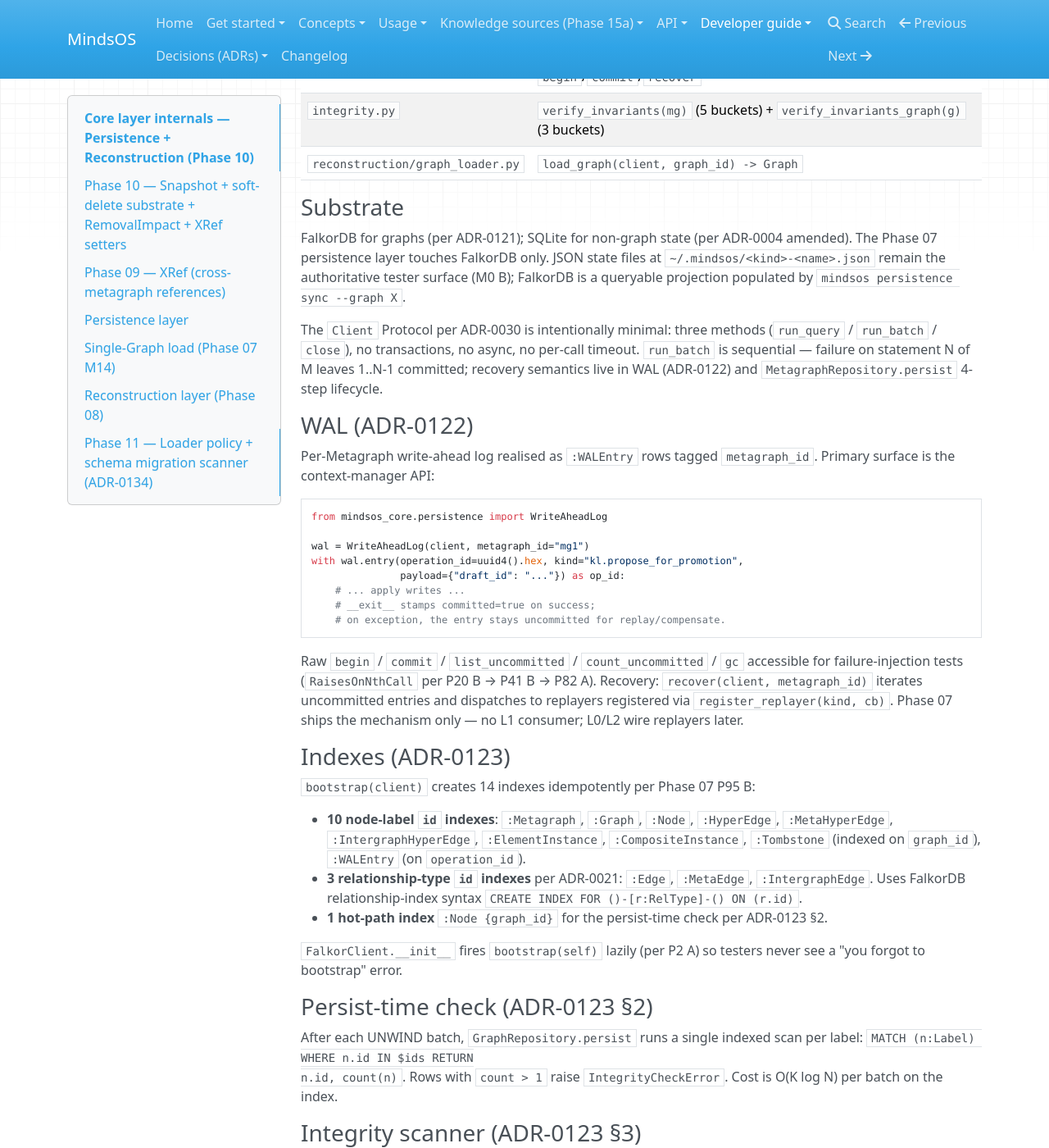
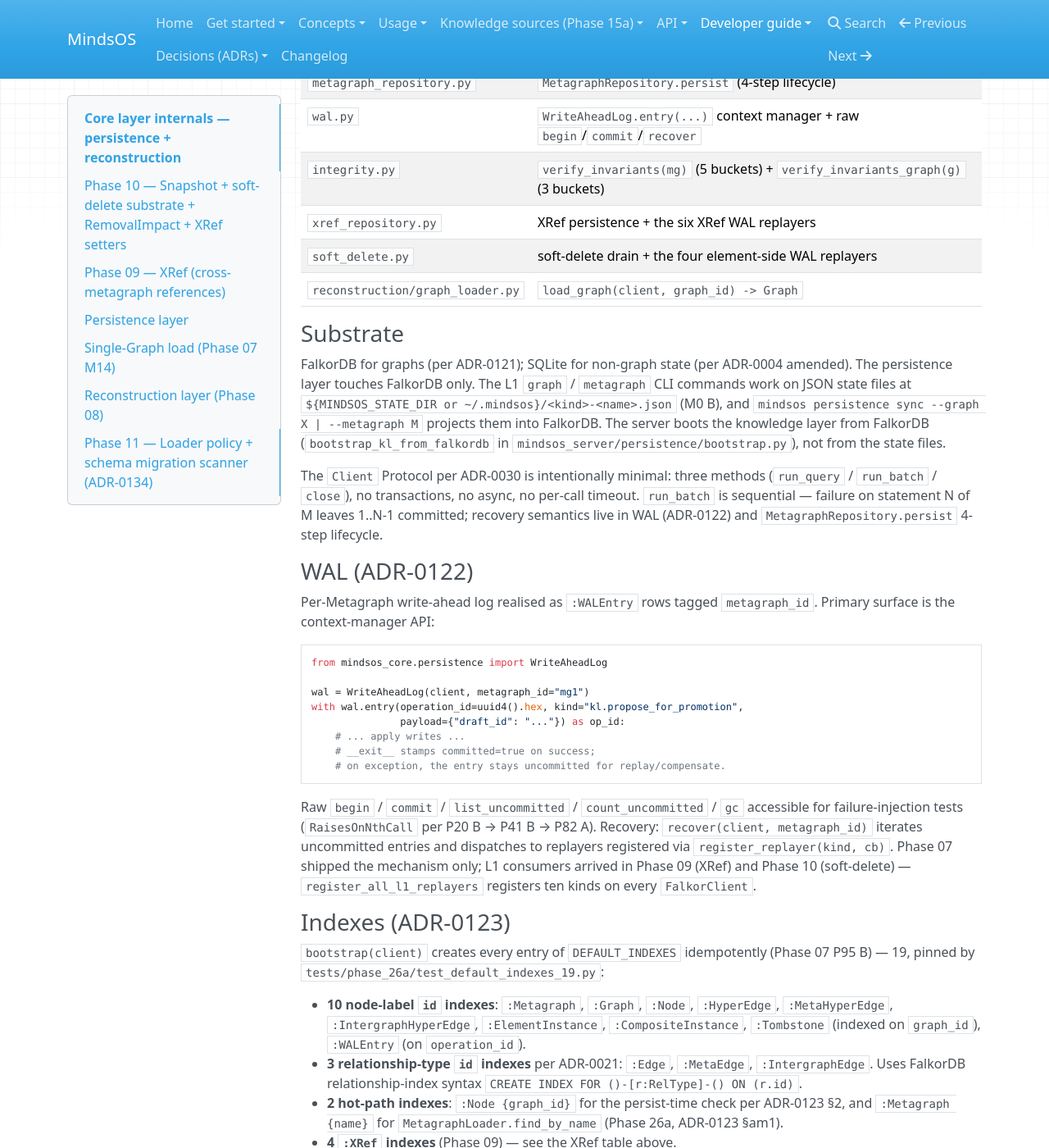
Before and after one commit to halvim/mindsos, an MkDocs documentation site: the page built from docs/dev/internals/core.md, in a window 1280 px wide and 1400 px high, scrolled down 2524 px. Shown: the whole window at 82% size. Built offline with MkDocs 1.6.1, drawn with Linux system fonts in a browser that asks for light colours; nearby versions of some CDN libraries; some of the changed text lies outside the part shown.

Commit message:
docs: verify internals/core.md against f0acd7f - 20 false claims fixed (#235)
Co-Authored-By: Claude Opus 5 <noreply@anthropic.com>

Claude-Session: https://claude.ai/code/session_015DsVGzaAWuc6NwF2cr1RfU

````diff
--- a/docs/dev/internals/core.md
+++ b/docs/dev/internals/core.md
@@ -1,11 +1,15 @@
 ---
 last_confirmed_phase: 10
-verified_at: unverified
+verified_at: f0acd7f
 ---
 
-# Core layer internals — Persistence + Reconstruction (Phase 10)
+# Core layer internals — persistence + reconstruction
 
-This page documents the persistence-layer mechanics for `mindsos_core`.
+This page documents the persistence and reconstruction mechanics for
+`mindsos_core`. It is organised by the phase that shipped each piece
+(07–11); a sentence under a phase heading that says what that phase
+shipped is a dated record, and anything stated in the present tense is
+checked against the tree at `verified_at`.
 The substrate decisions live in the ADRs under `docs/decisions/adr/` in this
 repo (see [Repo layout](../repo-layout.md)).
 
@@ -18,7 +22,7 @@ Cross-references:
 - [ADR-0126](../../decisions/adr/0126-async-client-via-thread-pool-wrapper.md) — AsyncClient via `asyncio.to_thread`.
 - [ADR-0127](../../decisions/adr/0127-optimistic-concurrency-on-global-writes.md) — OCC on Global writes.
 - [ADR-0130](../../decisions/adr/0130-property-bag-on-metagraph-graph.md) — `_props_json` encoding (Accepted in Phase 09).
-- [ADR-0128](../../decisions/adr/0128-hybrid-xref-cross-metagraph-refs.md) — hybrid XRef primitive (Phase 09; Proposed until Phase 14 L2 consumer).
+- [ADR-0128](../../decisions/adr/0128-hybrid-xref-cross-metagraph-refs.md) — hybrid XRef primitive (Phase 09).
 - [ADR-0142](../../decisions/adr/0142-xref-cutover-for-ref-global.md) — XRef cutover (Phase 09 ships L1 commitment).
 
 ## Phase 10 — Snapshot + soft-delete substrate + RemovalImpact + XRef setters
@@ -69,8 +73,8 @@ in WAL is a real bug; the exception now propagates as
 
 **Dirty-tracking on `Metagraph`.** `mg._xrefs_dirty: Set[str]` tracks
 XRefs added programmatically without a `_persist_client` attached.
-`MetagraphRepository.persist(mg)` drains this set after the standard
-4-step lifecycle; atomic clear at end-of-loop survives partial-crash
+`MetagraphRepository.persist(mg)` drains this set inside step 1 of the
+4-step lifecycle (step 1g, before the WAL and observer steps); atomic clear at end-of-loop survives partial-crash
 retries (MERGE idempotency makes duplicate writes safe).
 
 **State-file v=3 → v=4.** Adds `xrefs[]` array. `_v3_to_v4(state)`
@@ -89,35 +93,41 @@ extend the same line; tests assert by key, not by position.
 **XRefLoader subscription.** `attach_xref_loader(mg)` is the
 idempotent helper that subscribes the loader to `mg`'s after-load
 observer queue. The callback reads `mg._persist_client` at fire time
-(set transiently by `MetagraphLoader.load` line 226 +
-`.refresh` line 324). PB-9 clear-first semantics: every refresh
+(set transiently by `MetagraphLoader.load` and
+`MetagraphLoader.refresh`). PB-9 clear-first semantics: every refresh
 clears `mg.xrefs` + inverse indexes + identity registrations +
 `_xrefs_dirty` BEFORE re-populating from the DB.
 
 ## Persistence layer
 
-The persistence package lives at `mindsos_core/persistence/` and ships
-five modules + a `reconstruction/graph_loader.py` sibling for the
-single-Graph load path:
+The persistence package lives at `mindsos_core/persistence/`; the
+reconstruction (load) side lives at `mindsos_core/reconstruction/`.
+The modules this page covers (not the full listing — `ls` answers
+that):
 
 | Module | Surface |
 |--------|---------|
 | `client.py`         | `Client` Protocol, `FalkorClient`, `InMemoryClient`, `QueryResult` |
 | `async_client.py`   | `AsyncClient` Protocol, `ThreadPoolAsyncClient` |
-| `bootstrap.py`      | `bootstrap(client)`, `DEFAULT_INDEXES` (14 entries) |
+| `bootstrap.py`      | `bootstrap(client)`, `DEFAULT_INDEXES`, `register_all_l1_replayers(client)` |
 | `graph_repository.py`     | `GraphRepository.persist` / `update_*_properties` / `remove_*` |
 | `metagraph_repository.py` | `MetagraphRepository.persist` (4-step lifecycle) |
 | `wal.py`            | `WriteAheadLog.entry(...)` context manager + raw `begin`/`commit`/`recover` |
 | `integrity.py`      | `verify_invariants(mg)` (5 buckets) + `verify_invariants_graph(g)` (3 buckets) |
+| `xref_repository.py` | XRef persistence + the six XRef WAL replayers |
+| `soft_delete.py`    | soft-delete drain + the four element-side WAL replayers |
 | `reconstruction/graph_loader.py` | `load_graph(client, graph_id) -> Graph` |
 
 ### Substrate
 
 FalkorDB for graphs (per ADR-0121); SQLite for non-graph state (per
-ADR-0004 amended). The Phase 07 persistence layer touches FalkorDB
-only. JSON state files at `~/.mindsos/<kind>-<name>.json` remain the
-authoritative tester surface (M0 B); FalkorDB is a queryable
-projection populated by `mindsos persistence sync --graph X`.
+ADR-0004 amended). The persistence layer touches FalkorDB only. The
+L1 `graph` / `metagraph` CLI commands work on JSON state files at
+`${MINDSOS_STATE_DIR or ~/.mindsos}/<kind>-<name>.json` (M0 B), and
+`mindsos persistence sync --graph X | --metagraph M` projects them into
+FalkorDB. The server boots the knowledge layer from FalkorDB
+(`bootstrap_kl_from_falkordb` in `mindsos_server/persistence/bootstrap.py`),
+not from the state files.
 
 The `Client` Protocol per ADR-0030 is intentionally minimal: three
 methods (`run_query` / `run_batch` / `close`), no transactions, no
@@ -145,12 +155,16 @@ Raw `begin` / `commit` / `list_uncommitted` / `count_uncommitted` /
 `gc` accessible for failure-injection tests (`RaisesOnNthCall` per
 P20 B → P41 B → P82 A). Recovery: `recover(client, metagraph_id)`
 iterates uncommitted entries and dispatches to replayers registered
-via `register_replayer(kind, cb)`. Phase 07 ships the mechanism only —
-no L1 consumer; L0/L2 wire replayers later.
+via `register_replayer(kind, cb)`. Phase 07 shipped the mechanism
+only; L1 consumers arrived in Phase 09 (XRef) and Phase 10
+(soft-delete) — `register_all_l1_replayers` registers ten kinds on
+every `FalkorClient`.
 
 ### Indexes (ADR-0123)
 
-`bootstrap(client)` creates 14 indexes idempotently per Phase 07 P95 B:
+`bootstrap(client)` creates every entry of `DEFAULT_INDEXES`
+idempotently (Phase 07 P95 B) — 19, pinned by
+`tests/phase_26a/test_default_indexes_19.py`:
 
 - **10 node-label `id` indexes**: `:Metagraph`, `:Graph`, `:Node`,
   `:HyperEdge`, `:MetaHyperEdge`, `:IntergraphHyperEdge`,
@@ -159,11 +173,14 @@ no L1 consumer; L0/L2 wire replayers later.
 - **3 relationship-type `id` indexes** per ADR-0021: `:Edge`,
   `:MetaEdge`, `:IntergraphEdge`. Uses FalkorDB relationship-index
   syntax `CREATE INDEX FOR ()-[r:RelType]-() ON (r.id)`.
-- **1 hot-path index** `:Node {graph_id}` for the persist-time check
-  per ADR-0123 §2.
+- **2 hot-path indexes**: `:Node {graph_id}` for the persist-time check
+  per ADR-0123 §2, and `:Metagraph {name}` for
+  `MetagraphLoader.find_by_name` (Phase 26a, ADR-0123 §am1).
+- **4 `:XRef` indexes** (Phase 09) — see the XRef table above.
 
-`FalkorClient.__init__` fires `bootstrap(self)` lazily (per P2 A) so
-testers never see a "you forgot to bootstrap" error.
+`FalkorClient.__init__` fires `bootstrap(self)` and then
+`register_all_l1_replayers(self)` (per P2 A) so testers never see a
+"you forgot to bootstrap" error.
 
 ### Persist-time check (ADR-0123 §2)
 
@@ -184,17 +201,19 @@ in-memory and emits 5 buckets:
 3. `orphan_hyperedges` — HyperEdges with zero members.
 4. `orphan_metaedges` — MetaEdge / MetaHyperEdge referencing graphs
    not present.
-5. `dangling_tombstones` — Phase 10 territory; empty in Phase 07.
+5. `dangling_tombstones` — reserved; the scanner always reports it
+   empty (nothing populates it).
 
 Sibling `verify_invariants_graph(graph) -> PartialIntegrityReport`
 runs the 3 graph-internal buckets (Phase 07 P98 A) and powers
-`mindsos persistence verify --source=db --graph G` until Phase 08's
-metagraph_loader unblocks the full scanner against FalkorDB.
+`mindsos persistence verify --source=db --graph G`;
+`--source=db --metagraph M` loads via `load_metagraph` and runs the full
+scanner (Phase 08 PB-7 A).
 
 ### AsyncClient (ADR-0126)
 
 `ThreadPoolAsyncClient` wraps a sync `Client` via `asyncio.to_thread`.
-~50 LOC. Two gotchas documented in ADR-0126:
+Two gotchas documented in ADR-0126:
 
 - **Thread-pool starvation** under high concurrency. Default asyncio
   pool is small (CPU count). Callers needing more parallelism should
@@ -206,8 +225,10 @@ metagraph_loader unblocks the full scanner against FalkorDB.
 
 ### OCC (ADR-0127)
 
-Every persistable Core element + the 2 instance classes carry a
-`_version: int = 1` field. `GraphRepository.update_*_properties`
+`Node`, `Edge`, `HyperEdge`, `MetaEdge`, `MetaHyperEdge`,
+`IntergraphEdge`, `IntergraphHyperEdge`, `ElementInstance` and
+`CompositeInstance` carry a `_version: int = 1` field (`XRef` does not;
+the `:Graph` anchor row gets `_version = 1` on first MERGE). `GraphRepository.update_*_properties`
 always bumps `_version` on the update path (P7 C); OCC enforcement
 is opt-in via the `expected_version` parameter:
 
@@ -249,9 +270,9 @@ except (redis.exceptions.ResponseError,
     raise PersistenceError(f"...") from e
 ```
 
-Graph `.properties` writer is NOT shipped at Phase 07 (P9 C; deferred
-per PHASE_MAP §7 Q4). When the writer ships (Phase 10 likely),
-`build_create_graph_anchor` gains a `props_json` parameter additively.
+The Graph `.properties` writer was deferred at Phase 07 (P9 C) and has
+not shipped: `build_create_graph_anchor` writes only
+id / name / role / `_version` and the parent link.
 
 ### 4-step persist lifecycle (P96 A)
 
@@ -276,9 +297,11 @@ persistence may be partial. Tester convention (P33 A): re-run
 Per-(graph, element) shape:
 `(:Tombstone {graph_id, element_id, element_kind, removed_at, removed_by?})`.
 
-Tombstone-write primitives ship in Phase 07 (P16-pre); the read-path
-filter that excludes tombstoned elements lands in Phase 10
-(soft-delete read-filter per ADR-0133).
+Tombstone-write primitives shipped in Phase 07 (P16-pre). No read
+path consults `:Tombstone` rows — the Phase 10 soft-delete read-filter
+(ADR-0133) keys on `deprecated_at` (`include_deprecated=`), and the
+only readers of `:Tombstone` are clean-up deletes (`persistence sync
+--replace`, the server's local persister).
 
 ## Single-Graph load (Phase 07 M14)
 
@@ -294,8 +317,10 @@ Accepted in Phase 08 (M3 A — flip-inline on consumer ship; acceptance
 criterion per P27 C; impl-refs amended per RR-6 A; signature shrinks
 per PB-3 A; `RefreshUnsafeError` enforcement deferred per PB-5 B).
 
-The package `mindsos_core.reconstruction/` exposes six load-side
-symbols + three re-exported exception classes (R4-12 A). See
+Phase 08 shipped `mindsos_core.reconstruction/` with six load-side
+symbols + three re-exported exception classes (R4-12 A); Phases 09 and
+11 added the XRef loader and the report-returning siblings (its
+`__all__` is the current list). See
 [the API reference](../../api/core/loaders.md) for signatures + raise
 paths.
 
@@ -331,8 +356,9 @@ sub-loader handle.
 **Locked load sequence** (R4-1 A / R4-8 A / M12):
 
 1. `recover(client, metagraph_id)` — first L1 WAL consumer (PB-6 B).
-   Narrow-catches `WALReplayerMissingError` (RPB-3 C); other failures
-   propagate as `PersistenceError`.
+   A WAL kind with no registered replayer raises
+   `WALReplayerMissingError` (Phase 09 P62 removed Phase 08's RPB-3 C
+   narrow-catch); driver failures propagate as `PersistenceError`.
 2. Anchor row + property bag + `schema_name` plain property (PB-11 A
    — name only; vocab content NOT auto-attached).
 3. Contained graphs via `load_graph` (default) or `iter_load_graph`
@@ -349,10 +375,9 @@ sub-loader handle.
 ### WAL recover-on-load (PB-6 B — first L1 consumer)
 
 `load_metagraph` ALWAYS calls `recover()` as step 0 of the locked
-sequence. The narrow-catch on `WALReplayerMissingError` (RPB-3 C)
-means Phase 08 loads with no registered replayers are silent no-ops;
-once L0/L2 (Phase 18+) register replayers, the same call becomes
-meaningful. Driver-level errors continue to propagate as
+sequence. In Phase 08 an unregistered kind was swallowed (RPB-3 C); since
+Phase 09 (P62) it raises `WALReplayerMissingError`, because L1 now
+registers its own replayers on every `FalkorClient`. Driver-level errors continue to propagate as
 `PersistenceError`. `load_graph` does NOT call `recover()` (RPB-5 A
 asymmetry — standalone Graph has no metagraph recovery context).
 
@@ -405,8 +430,8 @@ dropping dependent state per RPB-4 C).
 ### Exception hierarchy additions (R4-3 A)
 
 * `RefreshUnsafeError` ← `PersistenceError` (PB-5 B class only).
-* `WALReplayerMissingError` ← `PersistenceError` (RPB-3 C narrow-catch
-  sentinel).
+* `WALReplayerMissingError` ← `PersistenceError` (raised by `recover()`
+  on an unregistered WAL kind since Phase 09 P62).
 * `RoleMismatchError` ← `PersistenceError` (R4-2 D refresh corruption
   signal).
 
@@ -437,8 +462,7 @@ amendments-1 and -2:
   class grows a parallel `load_with_report(...)` method.
 * Per-call kwarg `unknown_edge_type_policy="warn"|"error"|"ignore"`.
   When `None`, resolves via env var `MINDSOS_UNKNOWN_EDGE_POLICY`,
-  then to `"warn"` (PB-14 A precedence; per
-  `feedback_cli_config_manifest_fallback.md`).
+  then to `"warn"` (PB-14 A precedence).
 * **No-op when no schema attached** (PB-11 lock). A graph loaded
   without a schema bypasses the filter entirely.
 * WARN granularity: one log per **distinct unknown type** with a
@@ -462,8 +486,9 @@ new=None, detail="summary", old_schema_name=None)`. Detection-only
 per ADR-0134's "What it does NOT do" section.
 
 * **Coverage** (PB-7 C) — `Schema`-level only: `NodeType`,
-  `EdgeType`, `HyperEdgeType`. `MetagraphSchema` migration
-  (MetaEdge / IntergraphEdge / etc.) deferred to Phase 12+.
+  `EdgeType`, `HyperEdgeType`. A `MetagraphSchema` scanner
+  (MetaEdge / IntergraphEdge / etc.) was deferred and has not been
+  built.
 * **Dispatch** (PB-17 C) — one entry; `target: Graph | Metagraph`.
   Per-Metagraph path walks every contained graph with an attached
   schema. `old_schema_name` opt-in emits a logger WARNING (NOT a
@@ -495,9 +520,7 @@ CLI: `mindsos schema migrate-check --old <name> | --old-file <path>
 
 ### ADR-0134 acceptance contract
 
-Stays **Proposed** at Phase 11 ship. Flips to **Accepted** when a
-KL importer (Phase 12+) consumes scanner output for at least one
-role-graph schema bump and `docs/dev/migration-playbook.md`
-documents the cross-layer pattern. Phase 11 ships the L1 mechanism
-+ amendments-1 + 2; the playbook ships as a stub awaiting first
-real consumer.
+ADR-0134 is **Accepted**. It stayed Proposed at Phase 11 ship, with
+acceptance gated on a KL consumer of the scanner output and on
+`docs/dev/migration-playbook.md` documenting the cross-layer pattern;
+the playbook records the ratification (Phase 15b).
````
